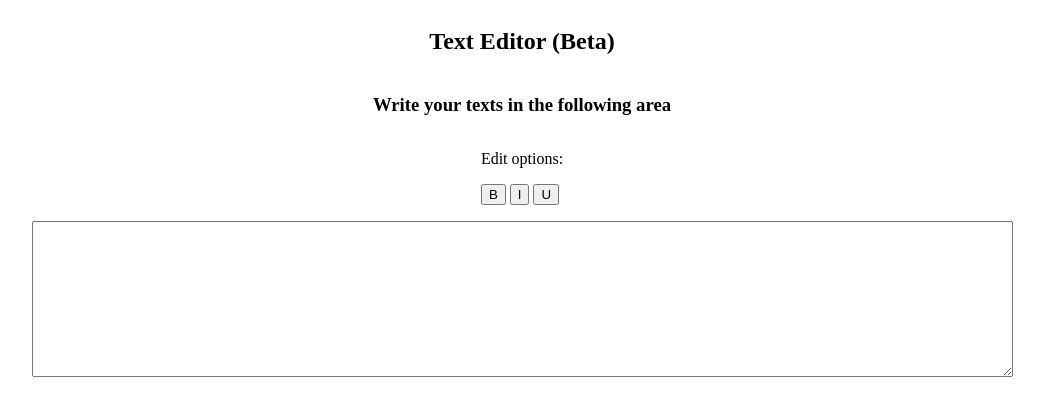
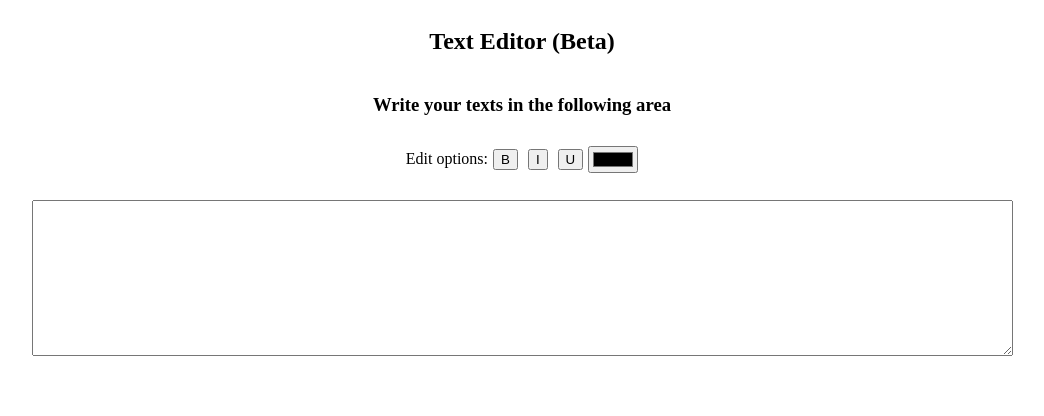
Before and after one commit to Barshonwebdev/dom-editor, a plain HTML site: page index.html in a window 1280 px wide. Shown: the whole page, without its empty margins (118-1162 px from the left). Drawn offline with Linux system fonts and the light colour scheme.

Commit message:
editor design

```diff
--- a/index.html
+++ b/index.html
@@ -13,9 +13,10 @@
             <h3>Write your texts in the following area</h3>
             <div class="buttons">
                 <p>Edit options:</p>
-                <button id="bold-button">B</button>
-                <button id="Italic-button">I</button>
-                <button id="underline-button">U</button>
+                <button class="button-each" id="bold-button">B</button>
+                <button class="button-each" id="Italic-button">I</button>
+                <button class="button-each" id="underline-button">U</button>
+                <input type="color" name="" id="">
             </div>
             <div>
                 <textarea name="" id="text-area" cols="120" rows="10"></textarea>
--- a/style.css
+++ b/style.css
@@ -7,4 +7,16 @@
 
 .buttons{
     margin-bottom: 1rem;
+    display: flex;
+    align-items: center;
 }
+
+.button-each{
+    margin-right: 5px;
+    margin-left: 5px;
+}
+
+#text-area{
+    box-sizing: border-box;
+    width: 100%;
+}
```
